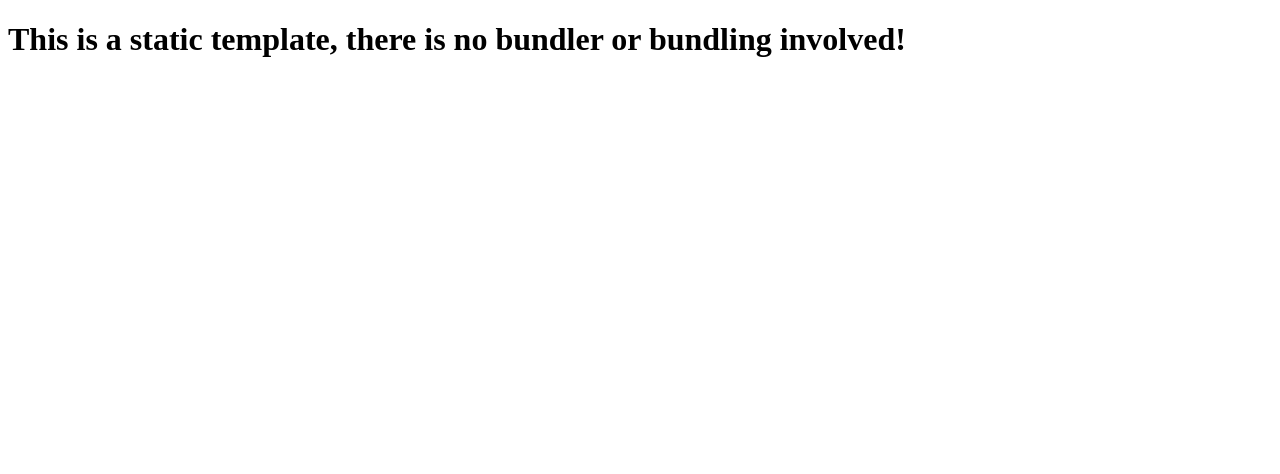
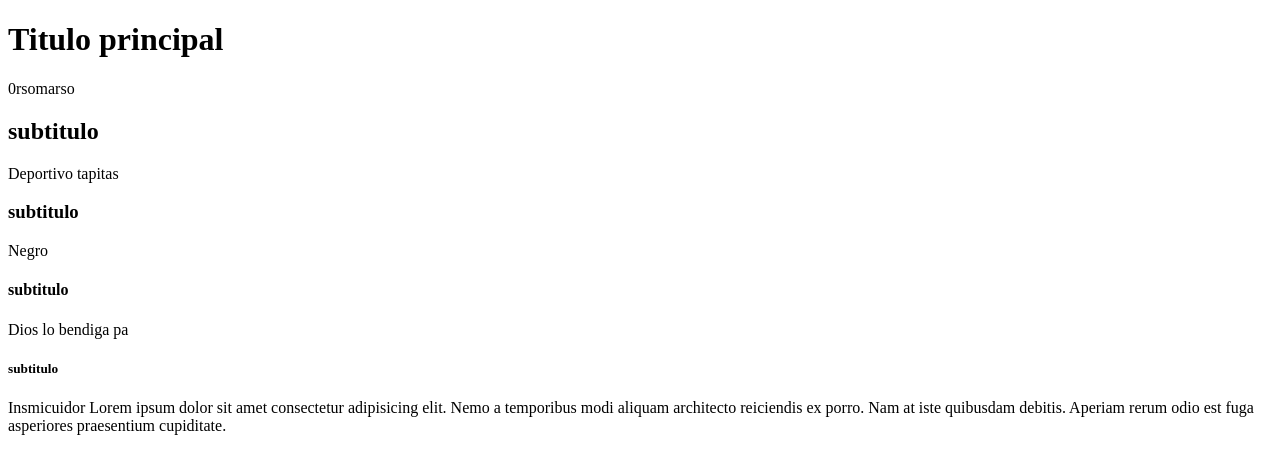
Before and after one commit to samuel-suaza-m/html-samuel-suazam, a website: page index.html in a window 1280 px wide. Drawn offline with Linux system fonts and the light colour scheme.

Commit message:
8 of february

```diff
--- a/index.html
+++ b/index.html
@@ -1,14 +1,23 @@
 <!DOCTYPE html>
 <html lang="en">
-  <head>
-    <meta charset="UTF-8" />
-    <meta name="viewport" content="width=device-width, initial-scale=1.0" />
-    <meta http-equiv="X-UA-Compatible" content="ie=edge" />
-    <title>Static Template</title>
-  </head>
+
+</title>
+</head>
+
   <body>
-    <h1>
-      This is a static template, there is no bundler or bundling involved!
-    </h1>
+    <h1>Titulo principal</h1>
+    0rsomarso
+    <h2>subtitulo</h2>
+    Deportivo tapitas
+    <h3>subtitulo</h3>
+    Negro
+    <h4>subtitulo</h4>
+    Dios lo bendiga pa
+    <h5>subtitulo</h5>
+    Insmicuidor
+
+
+    Lorem ipsum dolor sit amet consectetur adipisicing elit. Nemo a temporibus modi aliquam architecto reiciendis ex porro. Nam at iste quibusdam debitis. Aperiam rerum odio est fuga asperiores praesentium cupiditate.
   </body>
+
 </html>
```
